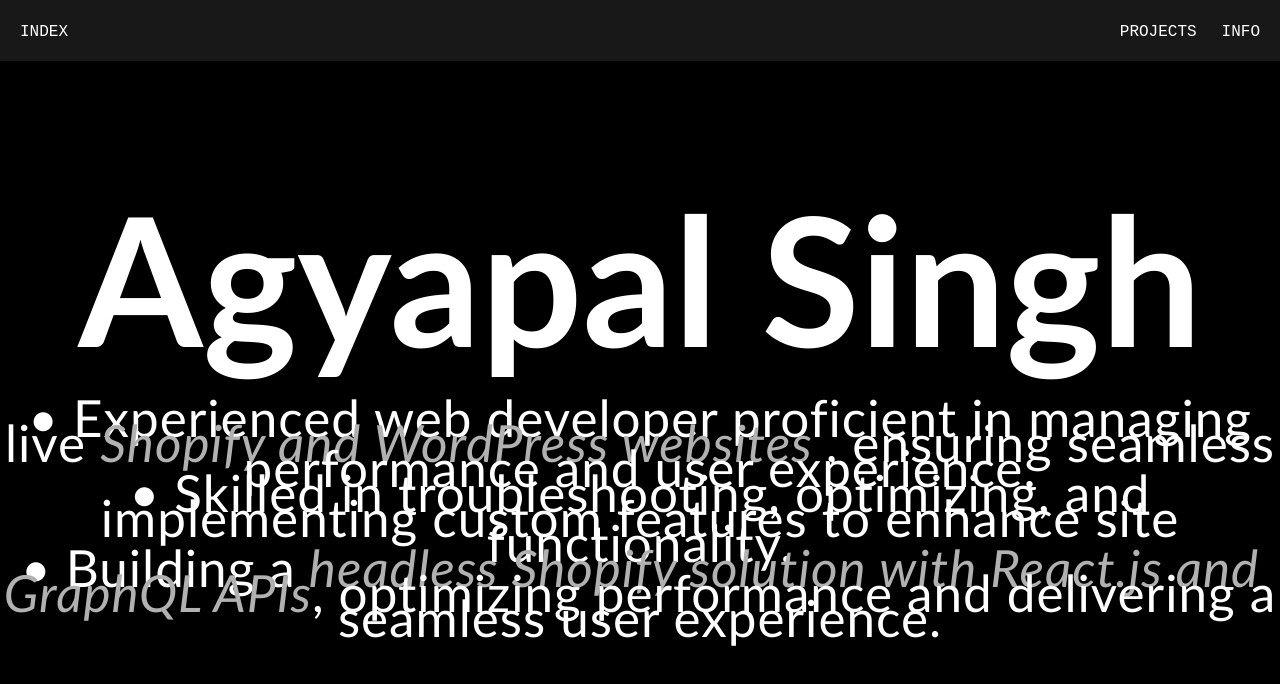
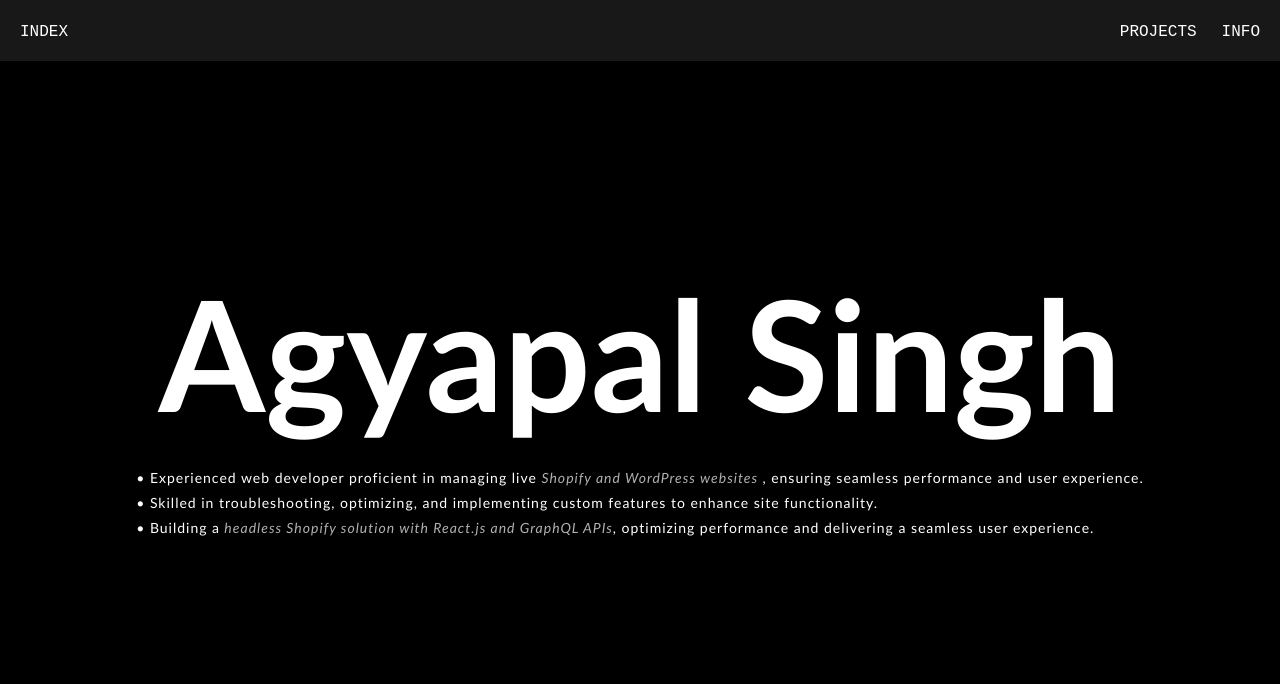
Before and after one commit to AgyapalSingh/next-testing, a Next.js app: page / in a window 1280 px wide. Shown: the top 684 px of the page. Built offline with nearby package versions, Linux system fonts and the light colour scheme.

Commit message:
HopmePage css updated

```diff
--- a/app/globals.css
+++ b/app/globals.css
@@ -69,16 +69,19 @@
   justify-content: center;
   text-align: center;
   gap: 20px;
+  padding: 0 3%;
 }
 
 .ag-home-container h1 {
-  font-size: 14vw;
+  font-size: 12vw;
 }
 
 .ag-home-container p {
-  font-size: 4vw;
+  font-size: 14px;
   line-height: 25px;
   letter-spacing: 1px;
+  align-items: start !important;
+  text-align: start ;
 }
 
 p span {
```
